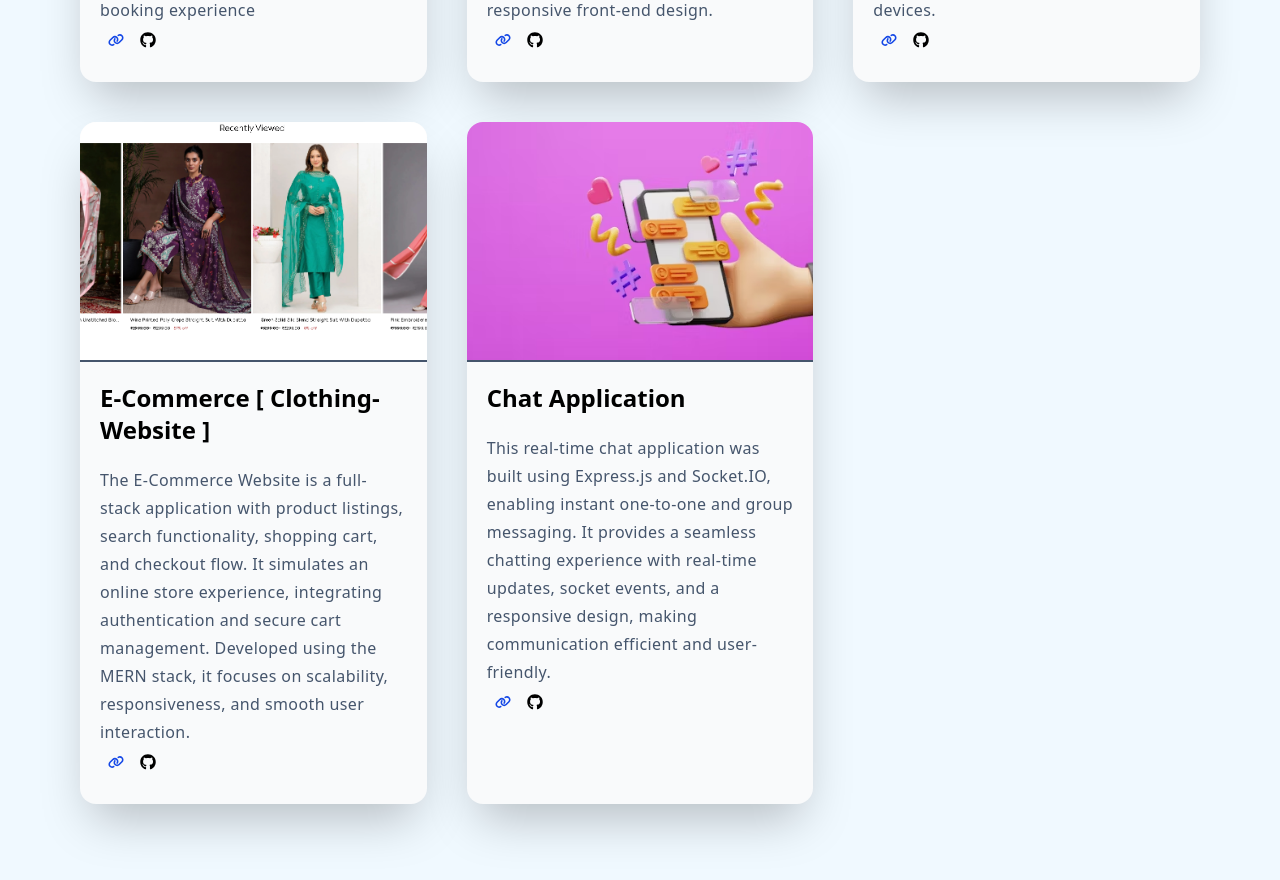
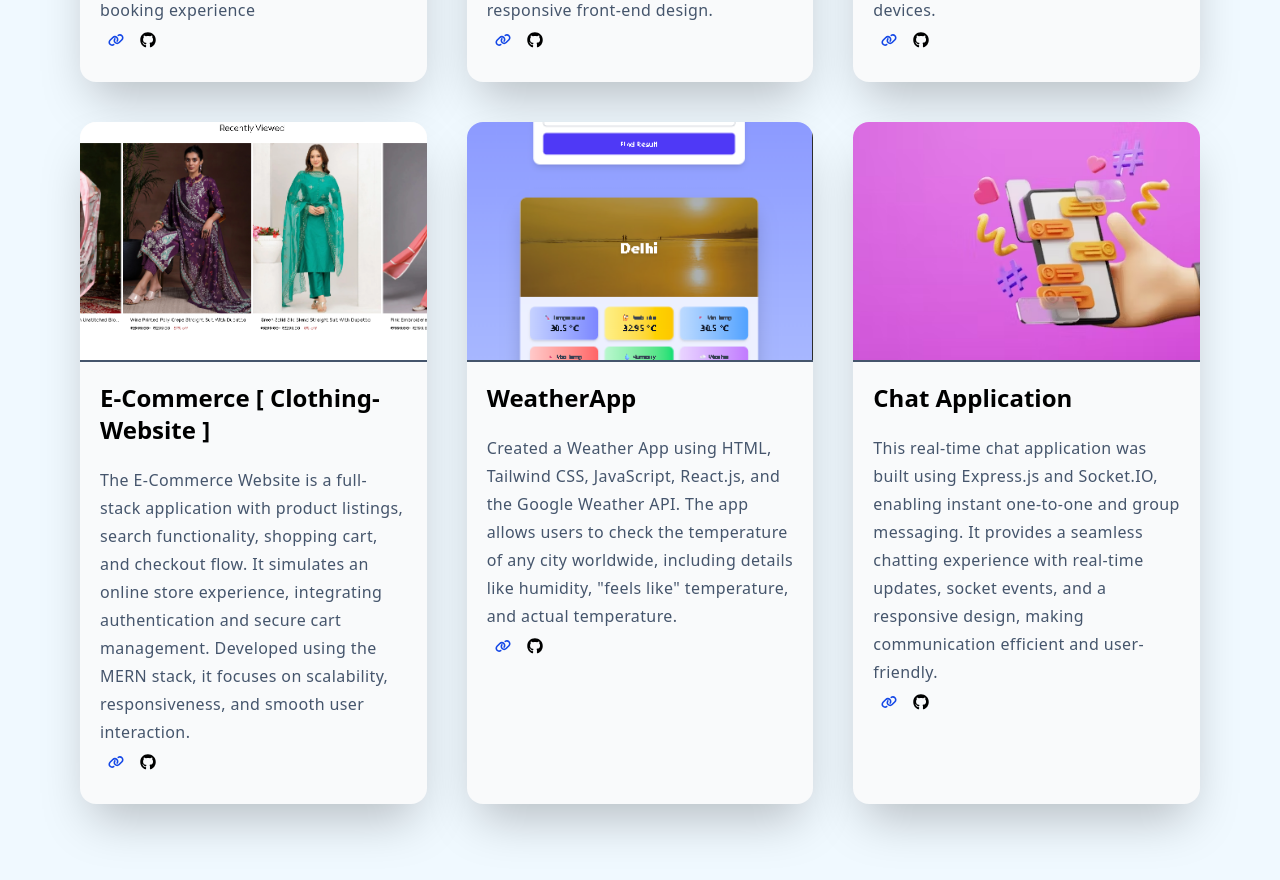
Before and after one commit to MohmmadMazid/DeveloperPorfolio, a React (Vite) app: page / in a window 1280 px wide. Shown: the part 4140-5020 px from the top of the page. Built offline with nearby package versions, Linux system fonts and the light colour scheme.

Commit message:
weather app project added

```diff
--- a/src/pages/Projects.jsx
+++ b/src/pages/Projects.jsx
@@ -5,6 +5,8 @@ import porfolio from "../assets/portfolio.png";
 import clothing from "../assets/clothing.png";
 import blogify from "../assets/blogify.png";
 import { FaLink, FaGithub } from "react-icons/fa6";
+import { Link } from "react-router-dom";
+import weatherApp from "../assets/weatherApp.png";
 
 const Projects = () => {
   return (
@@ -97,7 +99,11 @@ const Projects = () => {
               using React.js and Tailwind CSS, ensuring responsiveness across
               devices.
             </p>
-            <a className="text-blue-700 m-2 cursor-pointer inline-block">
+            <a
+              className="text-blue-700 m-2 cursor-pointer inline-block"
+              target="_blank"
+              href="https://mohmmadmazid.netlify.app"
+            >
               <FaLink />
             </a>
             <a
@@ -137,6 +143,36 @@ const Projects = () => {
         </div>
         <div className="bg-gray-50 rounded-2xl shadow-2xl hover:shadow-gray-500 transition duration-300 min-h-[450px] flex flex-col">
           <img
+            src={weatherApp}
+            className="h-60 w-full object-cover rounded-t-2xl border-b-2 border-b-slate-600"
+            alt="Project 3"
+          />
+          <div className="p-5 flex-1">
+            <h2 className="text-2xl font-semibold">WeatherApp</h2>
+            <p className="mt-5 text-slate-600 tracking-wide leading-7">
+              Created a Weather App using HTML, Tailwind CSS, JavaScript,
+              React.js, and the Google Weather API. The app allows users to
+              check the temperature of any city worldwide, including details
+              like humidity, "feels like" temperature, and actual temperature.
+            </p>
+            <a
+              href="https://knowingweather.netlify.app"
+              className="text-blue-700 m-2 cursor-pointer inline-block"
+              target="_blank"
+            >
+              <FaLink />
+            </a>
+            <a
+              href="https://github.com/MohmmadMazid/weatherApp"
+              className="text-balck m-2 cursor-pointer inline-block "
+              target="_blank"
+            >
+              <FaGithub />
+            </a>
+          </div>
+        </div>
+        <div className="bg-gray-50 rounded-2xl shadow-2xl hover:shadow-gray-500 transition duration-300 min-h-[450px] flex flex-col">
+          <img
             src={chatApp}
             className="h-60 w-full object-cover rounded-t-2xl border-b-2 border-b-slate-600"
             alt="Project 3"
@@ -153,13 +189,13 @@ const Projects = () => {
             <a className="text-blue-700 m-2 cursor-pointer inline-block">
               <FaLink />
             </a>
-            <a
+            <Link
               className="text-balck m-2 cursor-pointer inline-block "
-              href="https://github.com/MohmmadMazid/Socketapp"
+              to="https://github.com/MohmmadMazid/Socketapp"
               target="_blank"
             >
               <FaGithub />
-            </a>
+            </Link>
           </div>
         </div>
       </div>
```
Also changed, not shown: src/assets/weatherApp.png (added).
